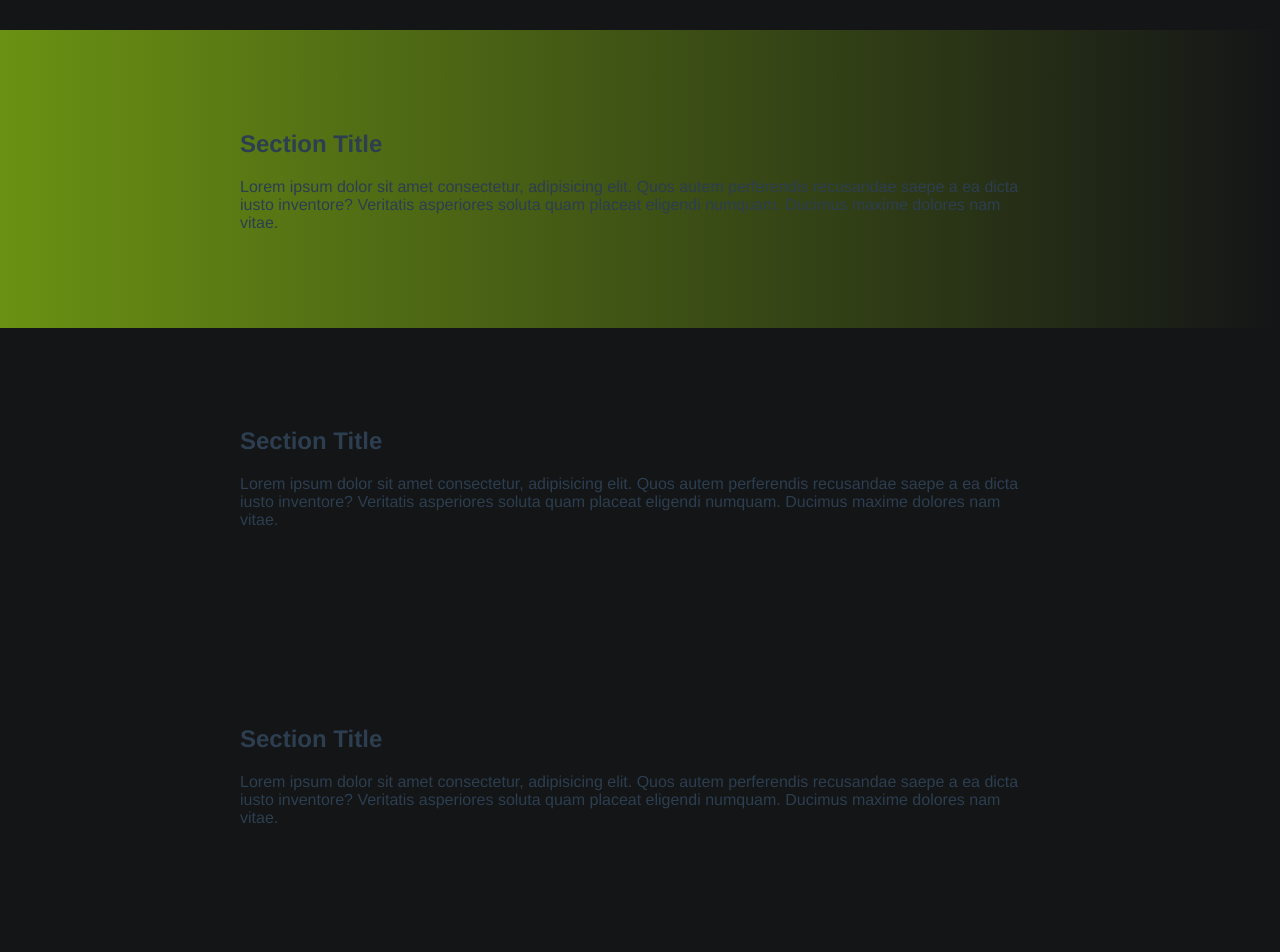
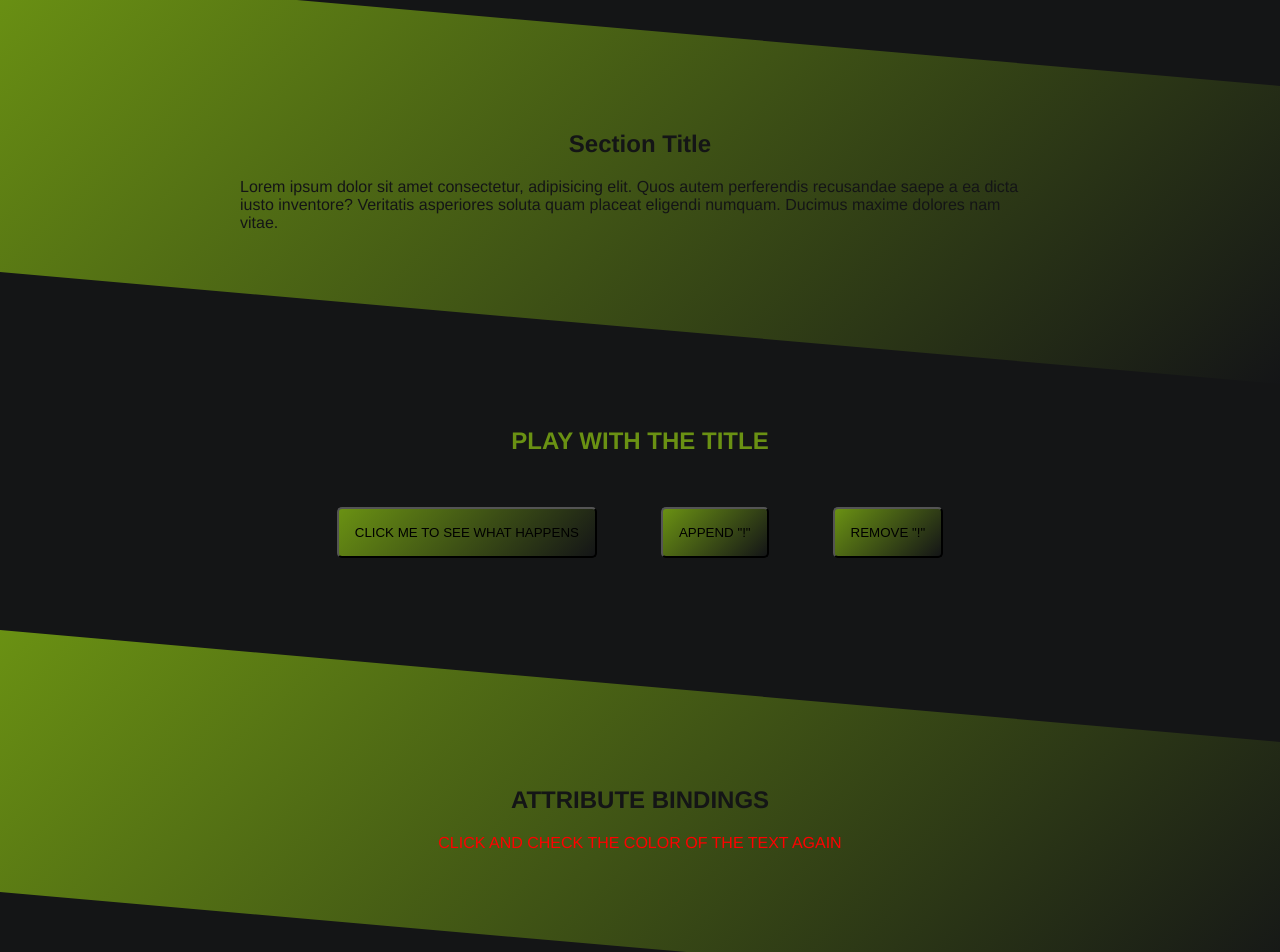
Before and after one commit to RoBo0611/BD-1, a Vue app: page / in a window 1280 px wide. Shown: the part 180-1132 px from the top of the page. Before the commit the page ends 1103 px from the top, so only its background shows below. Built offline with nearby package versions, Linux system fonts and the light colour scheme.

Commit message:
added methods

```diff
--- a/public/index.html
+++ b/public/index.html
@@ -5,7 +5,7 @@
     <meta http-equiv="X-UA-Compatible" content="IE=edge">
     <meta name="viewport" content="width=device-width,initial-scale=1.0">
     <link rel="icon" href="<%= BASE_URL %>favicon.ico">
-    <title><%= htmlWebpackPlugin.options.title %></title>
+    <title>Home</title>
   </head>
   <body>
     <noscript>
--- a/src/App.vue
+++ b/src/App.vue
@@ -12,6 +12,7 @@ export default {
   components: {
     home
   }
+
 }
 </script>
 
--- a/src/components/home.vue
+++ b/src/components/home.vue
@@ -22,17 +22,20 @@
     <section class="else">
       <div class="wrapper">
 
-        <h2>Section Title</h2>
-        <p>Lorem ipsum dolor sit amet consectetur, adipisicing elit. Quos autem perferendis recusandae saepe a ea dicta iusto inventore? Veritatis asperiores soluta quam placeat eligendi numquam. Ducimus maxime dolores nam vitae.</p>
+        <h2>play with the title</h2>
+        <p class="buttons">
+          <button @click="reverseMessage">click me to see what happens</button>
+          <button @click="msg += '!'">append "!"</button>
+          <button @click="msg"> remove "!"</button>
+        </p>
 
       </div>
     </section>
     <section class="some">
       <div class="wrapper">
 
-        <h2>Section Title</h2>
-        <p>Lorem ipsum dolor sit amet consectetur, adipisicing elit. Quos autem perferendis recusandae saepe a ea dicta iusto inventore? Veritatis asperiores soluta quam placeat eligendi numquam. Ducimus maxime dolores nam vitae.</p>
-
+        <h2>Attribute bindings</h2>
+        <p :class="{ red: isRed }" @click="toggleRed">click and check the color of the text again</p>
       </div>
     </section>
 
@@ -44,8 +47,22 @@
 <script>
 export default {
   name: 'Home-page',
-  props: {
-    msg: String
+  data() {
+    return {
+      msg: 'welcome',
+      isRed: true,
+    }
+  },
+  methods: {
+    reverseMessage() {
+      this.msg = this.msg.split('').reverse().join('')
+    },
+    toggleRed() {
+      this.isRed = !this.isRed
+    },
+    remove () {
+      this.msg = this.msg.remove('!')
+    },
   }
 }
 
@@ -61,6 +78,7 @@ body {
 }
 
 .navbar {
+
   display: flex;
   justify-content: space-evenly;
   text-transform: capitalize;
@@ -75,9 +93,9 @@ a {
 }
 
 a:hover {
-  transition-delay: all 1s ease-out;
+  transition-delay: all 3s ease-out;
   font-weight: bold;
-  text-decoration: underline;
+  text-shadow: #6A9113 1px 0 10px;
 }
 
 .head {
@@ -85,12 +103,14 @@ a:hover {
   color: #6A9113;
   text-transform: uppercase;
   text-align: center;
+  text-shadow: #54750c 1px 0 10px;
 }
 
 .wrapper {
   max-width: 50rem;
   margin-inline: auto;
   padding-inline: 1rem;
+
 }
 
 section {
@@ -98,43 +118,75 @@ section {
 }
 
 .diagonal {
-  --skew-angle: 5deg;
-  --background:  #6A9113;
-  /* fallback for old browsers */
-  background: -webkit-linear-gradient(to left, #141517, #6A9113);
-  /* Chrome 10-25, Safari 5.1-6 */
-  background: linear-gradient(to left, #141517, #6A9113);
-  /* W3C, IE 10+/ Edge, Firefox 16+, Chrome 26+, Opera 12+, Safari 7+ */
   position: relative;
   isolation: isolate;
+  color: #141516;
 }
 
 .diagonal::after {
   content: "";
-  background: (var(--background));
   z-index: -1;
   position: absolute;
   inset: 0;
-  transform: skewY(-5deg);
+  transform: skewY(5deg);
+  background: linear-gradient(-45deg, #141517, #6A9113);
+    /* W3C, IE 10+/ Edge, Firefox 16+, Chrome 26+, Opera 12+, Safari 7+ */
+    /* fallback for old browsers */
+    /* background: -webkit-linear-gradient(-45deg, #141517, #6A9113); */
+    /* Chrome 10-25, Safari 5.1-6 */
 }
 
-/*diagonal wont work. something wroing with the skewY.
+.else {
+    color: #6A9113;
+    text-transform: uppercase;
+    display: flex;
 
-
-
-/* .content {
-  display: flex;
-  height: 80vh;
-  padding-top: 2rem;
-  color: #6A9113;
-  background-color: #141517;
-  height: 3rem;
 }
 
-.card1 {
-  background-color: #6A9113;
-  border: #141517;
-} */
+h2 {
+  text-align: center;
+}
 
+.buttons {
+  display: flex;
+  flex-direction: row;
+}
 
+button {
+  margin: 2rem;
+  text-transform: uppercase;
+  background: linear-gradient(-45deg, #141517,#6A9113);
+  padding: 1rem;
+  border-radius: 5px;
+  transition: 500ms ease-out 500ms;
+}
+
+button:hover {
+  box-shadow: 2px 2px 2px 1px #6A9113;
+}
+
+.some {
+  position: relative;
+  isolation: isolate;
+  color: #141516;
+  text-align: center;
+  text-transform: uppercase;
+}
+
+.some::after {
+  content: "";
+  z-index: -1;
+  position: absolute;
+  inset: 0;
+  transform: skewY(5deg);
+  background: linear-gradient(-45deg, #141517, #6A9113);
+    /* W3C, IE 10+/ Edge, Firefox 16+, Chrome 26+, Opera 12+, Safari 7+ */
+    /* fallback for old browsers */
+    /* background: -webkit-linear-gradient(-45deg, #141517, #6A9113); */
+    /* Chrome 10-25, Safari 5.1-6 */
+}
+
+.red {
+  color: red;
+}
 </style>
```
